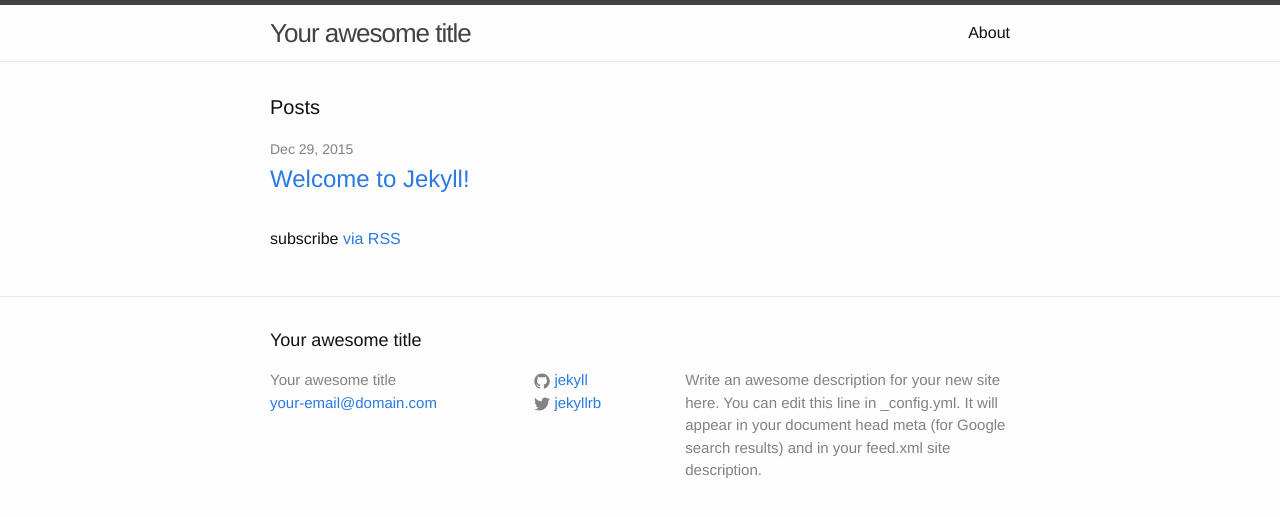
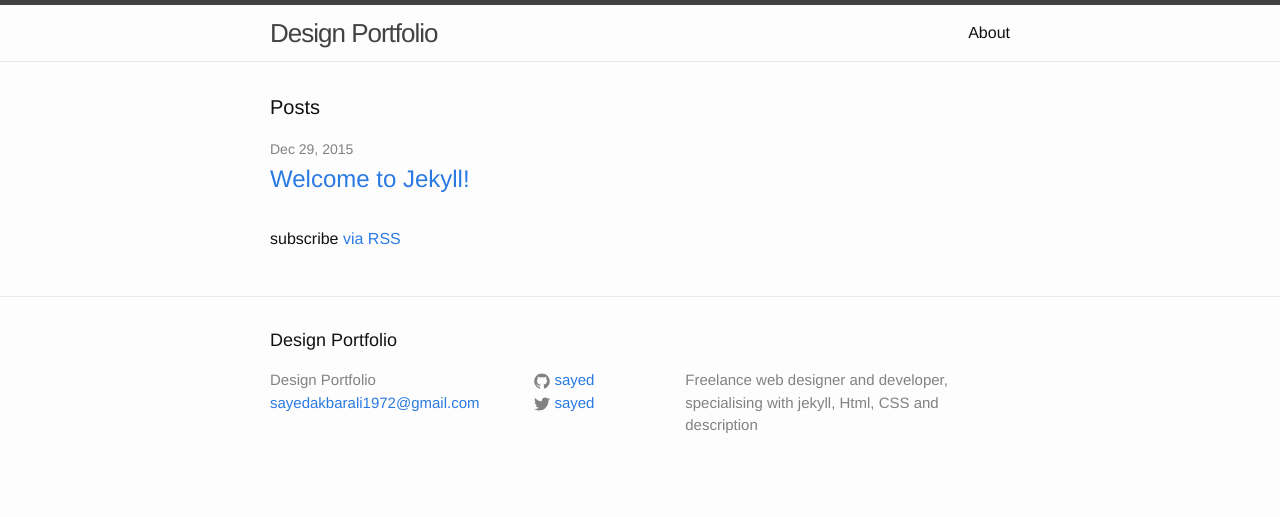
Before and after one commit to dolkee/ttStatic, a Jekyll site: the page built from index.html, in a window 1280 px wide. Shown: the top 517 px of the page. Built offline with Jekyll 4.4.1, drawn with Linux system fonts in a browser that asks for light colours.

Commit message:
config setting for site

```diff
--- a/_config.yml
+++ b/_config.yml
@@ -1,21 +1,29 @@
-# Welcome to Jekyll!
-#
-# This config file is meant for settings that affect your whole blog, values
-# which you are expected to set up once and rarely need to edit after that.
-# For technical reasons, this file is *NOT* reloaded automatically when you use
-# 'jekyll serve'. If you change this file, please restart the server process.
+# Site settings
+title: Design Portfolio
+email: sayedakbarali1972@gmail.com
+description: > # this means to ignore newlines until "baseurl:"
+ Freelance web designer and developer, specialising with jekyll,
+ Html, CSS and description
+baseurl: "" # the subpath of your site, e.g. /blog
+url: "http://example.com" # the base hostname & protocol for your site
+twitter_username: sayed
+github_username: sayed
+google_username: sayed
 
-# Site settings
-title: Your awesome title
-email: your-email@domain.com
-description: > # this means to ignore newlines until "baseurl:"
-  Write an awesome description for your new site here. You can edit this
-  line in _config.yml. It will appear in your document head meta (for
-  Google search results) and in your feed.xml site description.
-baseurl: "" # the subpath of your site, e.g. /blog
-url: "http://yourdomain.com" # the base hostname & protocol for your site
-twitter_username: jekyllrb
-github_username:  jekyll
+permalink: /:categories/:title
+
+links:
+ - title: about
+   url: /about
+ - title: work
+   url: /work
+ - title: articles
+   url: /articles
+ - title: hire me
+   url: /hire me
+
+
+
 
 # Build settings
 markdown: kramdown
```
